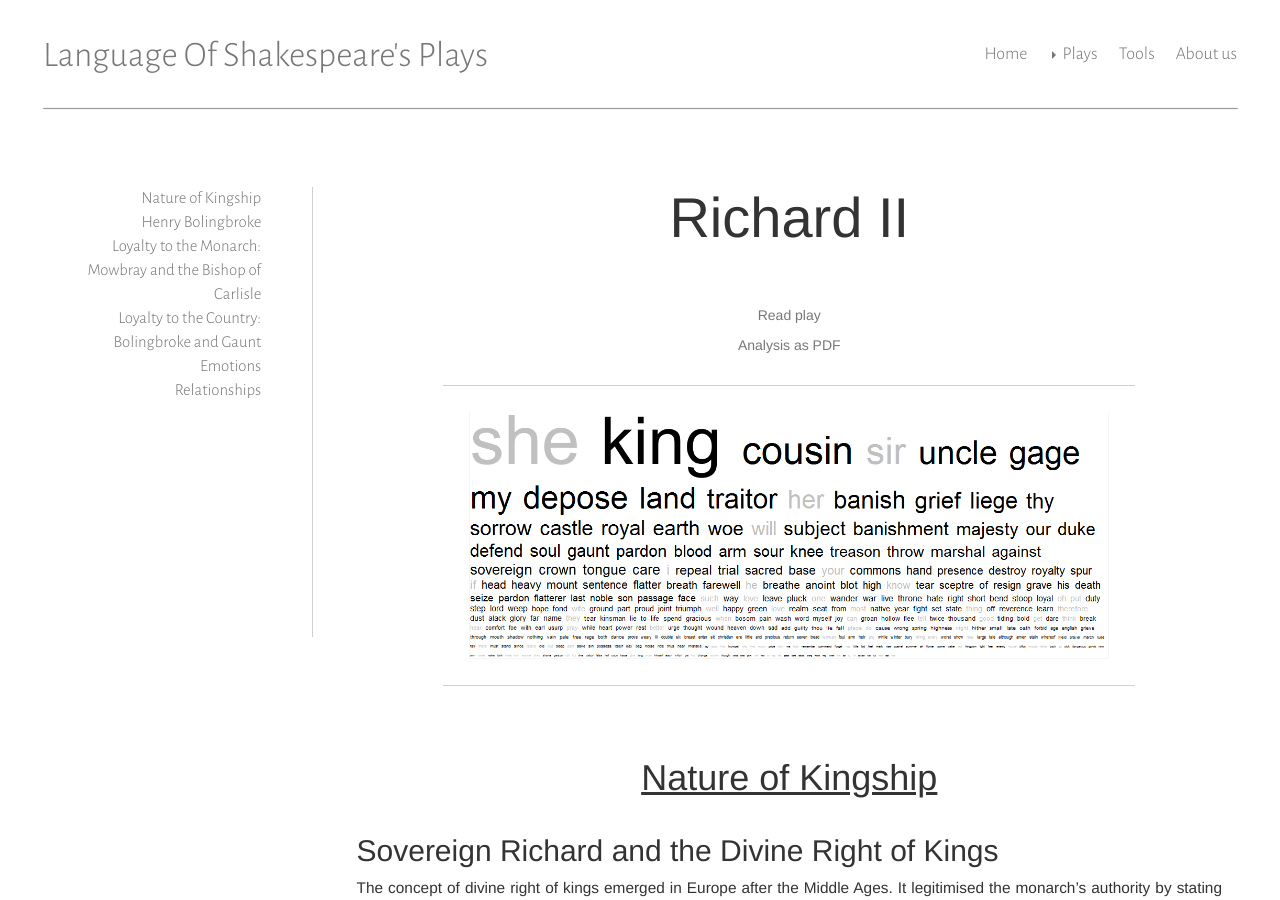
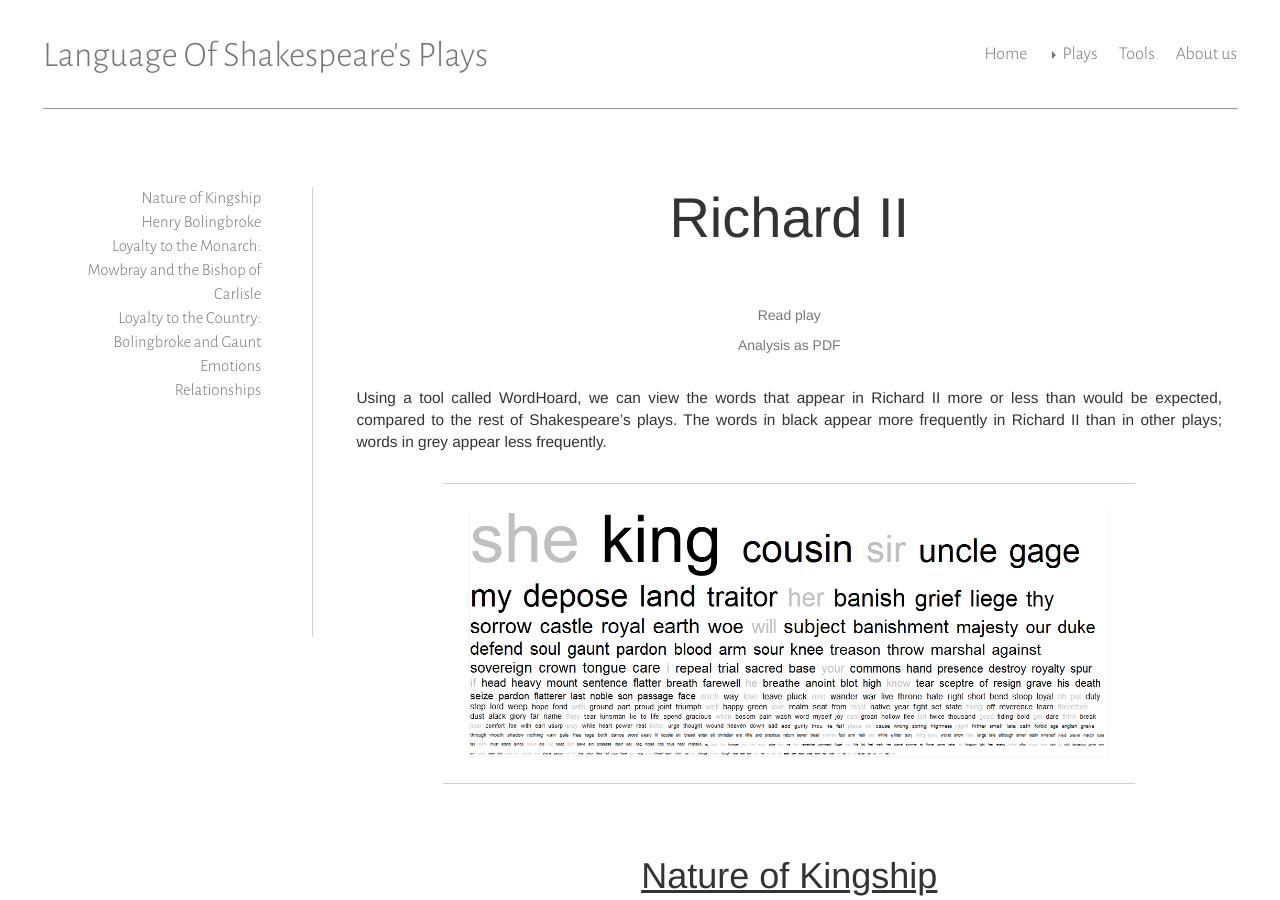
Before and after one commit to iahmed0/SU-LOSP.github.io, a Jekyll site: the page built from _analyses/richard_ii/index.md, in a window 1280 px wide and 900 px high. Built offline with Jekyll 4.4.1, drawn with Linux system fonts in a browser that asks for light colours.

Commit message:
Added introduction for word cloud in richard ii

```diff
--- a/_analyses/richard_ii/index.md
+++ b/_analyses/richard_ii/index.md
@@ -5,7 +5,11 @@ read_play: http://shakespeare.mit.edu/richardii/full.html
 pdf: richard_ii.pdf
 ---
 
-
+<br>
+Using a tool called WordHoard, we can view the words that appear in Richard II
+more or less than would be expected, compared to the rest of
+Shakespeare’s plays.  The words in black appear more frequently in Richard II
+than in other plays; words in grey appear less frequently.
 
 <figure>
     <img alt="Wordcloud" src="wordcloud.png" />
```
